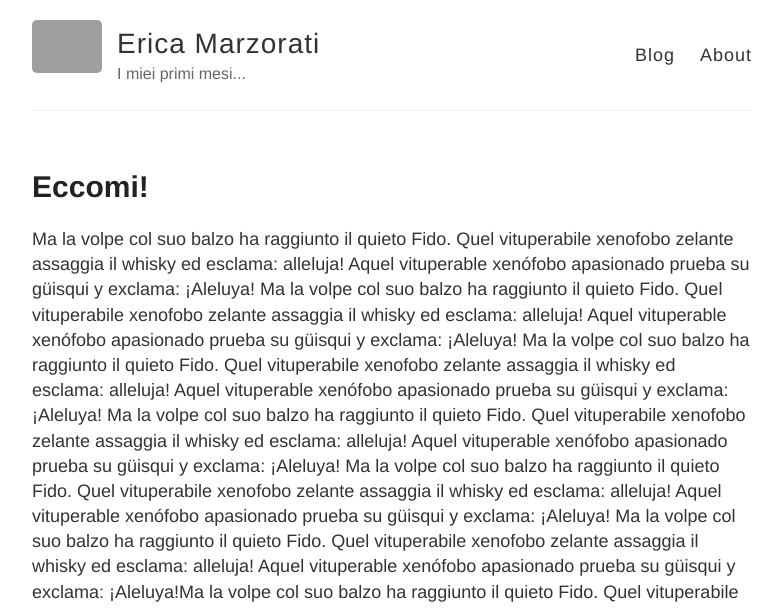
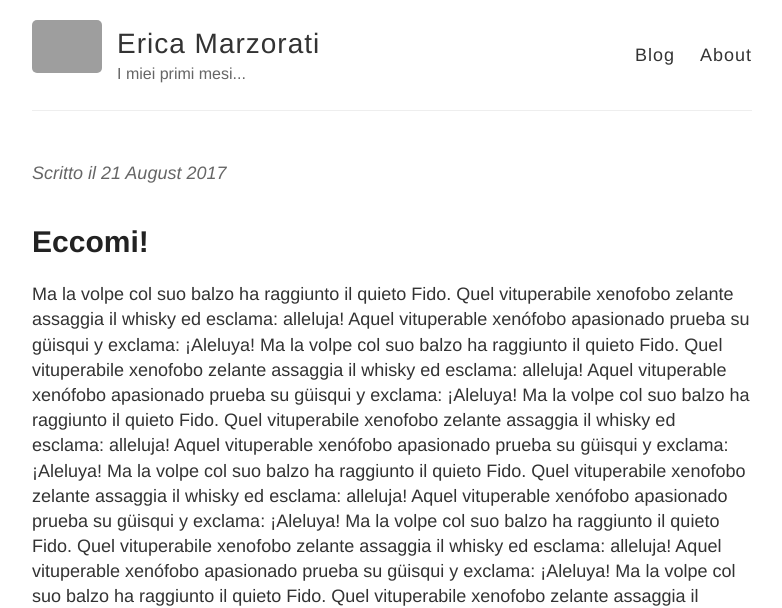
Before and after one commit to marste/Erica, a Jekyll site: the page built from _posts/2017-08-21-Eccomi.md, in a window 1280 px wide and 1400 px high. Shown: the top 608 px of the window, without its empty margins (248-1030 px from the left). Built offline with Jekyll 4.4.1, drawn with Linux system fonts in a browser that asks for light colours; some of the changed text lies outside the part shown; grey boxes are pictures that could not be loaded.

Commit message:
Added new post

```diff
--- a/_layouts/post.html
+++ b/_layouts/post.html
@@ -3,15 +3,14 @@ layout: default
 ---
 
 <article class="post">
+<div class="date">
+    Scritto il {{ page.date | date: "%e %B %Y" }}
+  </div>
   <h1>{{ page.title }}</h1>
 
   <div class="entry">
     {{ content }}
   </div>
 
-  <div class="date">
-    Written on {{ page.date | date: "%B %e, %Y" }}
-  </div>
-
   {% include disqus.html %}
 </article>
```
